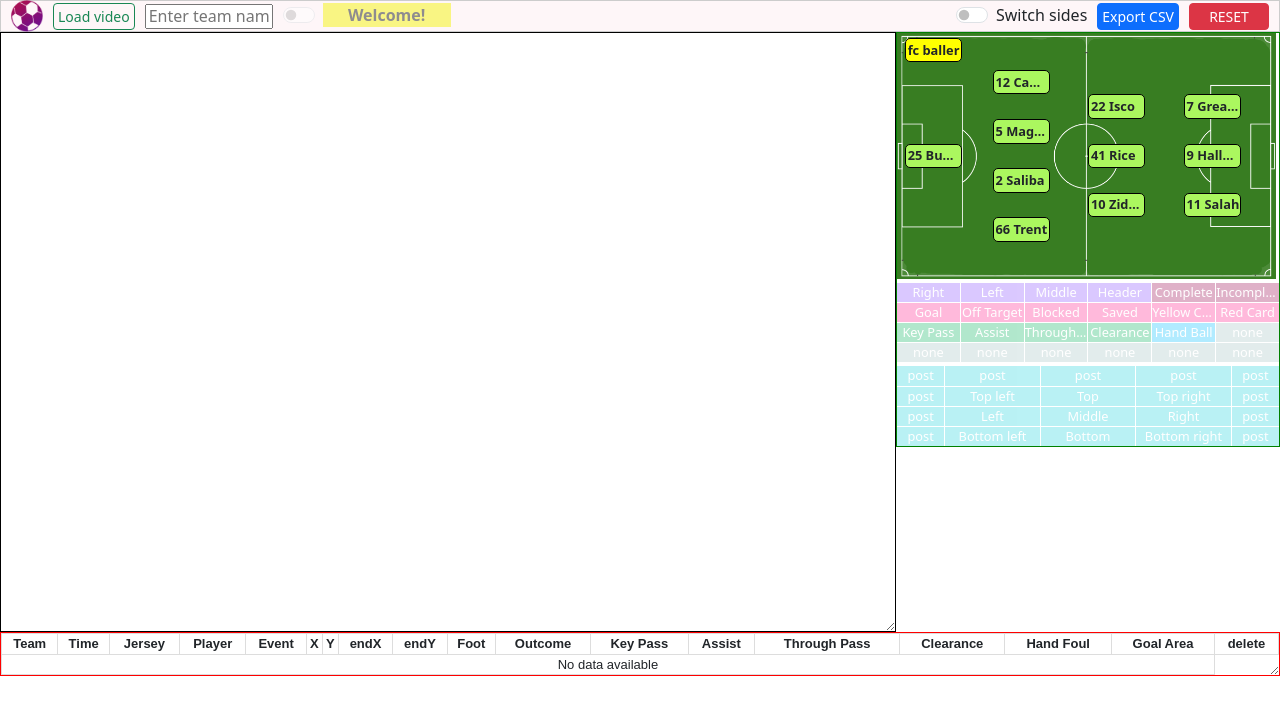
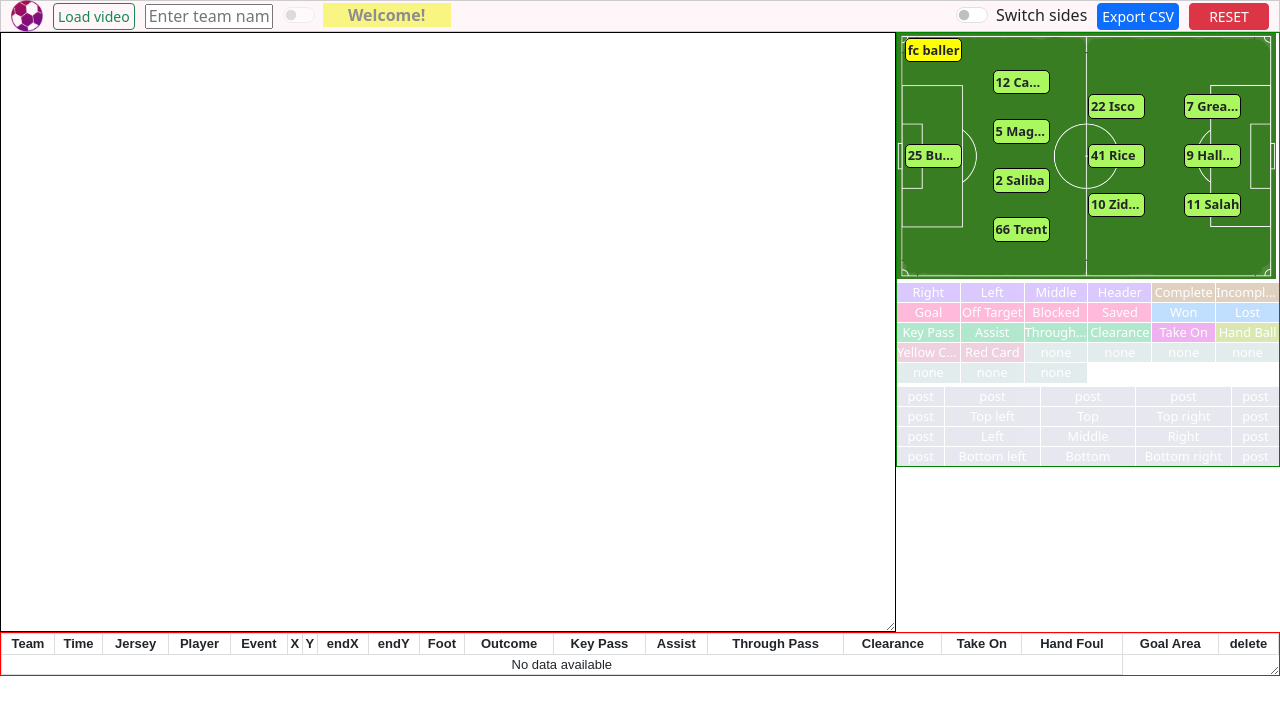
Before and after one commit to abhaykathole10/platform, an Angular app: page /platform/tagger in a window 1280 px wide. Shown: the top 714 px of the page. Built offline with nearby package versions, Linux system fonts and the light colour scheme.

Commit message:
Added offensive and defensive duels removed tackle

```diff
--- a/src/app/events/events.component.html
+++ b/src/app/events/events.component.html
@@ -17,6 +17,7 @@
         <th>Assist</th>
         <th>Through Pass</th>
         <th>Clearance</th>
+        <th>Take On</th>
         <th>Hand Foul</th>
         <th>Goal Area</th>
         <th>delete</th>
@@ -40,6 +41,7 @@
           <td>{{ dataItems[i].subEvents.assist }}</td>
           <td>{{ dataItems[i].subEvents.throughpass }}</td>
           <td>{{ dataItems[i].subEvents.clearance }}</td>
+          <td>{{ dataItems[i].subEvents.takeon }}</td>
           <td>{{ dataItems[i].subEvents.handfoul }}</td>
           <td>{{ dataItems[i].goalArea }}</td>
           <td>
--- a/src/app/models/event-data.model.ts
+++ b/src/app/models/event-data.model.ts
@@ -41,6 +41,7 @@ export interface SubEvents {
   assist: boolean;
   throughpass: boolean;
   clearance: boolean;
+  takeon: boolean;
   handfoul: boolean;
 }
 
--- a/src/app/services/export.service.ts
+++ b/src/app/services/export.service.ts
@@ -29,7 +29,7 @@ export class ExportService {
   private convertToCsv(data: DataItem[]): string {
     // Define the headers for your CSV
     const csvHeader =
-      'Team,Time,Jersey,Player,Event,X,Y,endX,endY,Foot,Outcome,Key Pass,Assist,Through Pass,Clearance,Hand Foul,Goal Area';
+      'Team,Time,Jersey,Player,Event,X,Y,endX,endY,Foot,Outcome,Key Pass,Assist,Through Pass,Clearance,Take On,Hand Foul,Goal Area';
 
     // Map each item in the data array to extract the desired properties
     const csvRows = data.map((item) => {
@@ -58,10 +58,11 @@ export class ExportService {
       const assist = subEvents.assist || '';
       const throughpass = subEvents.throughpass || '';
       const clearance = subEvents.clearance || '';
+      const takeon = subEvents.takeon || '';
       const handfoul = subEvents.handfoul || '';
 
       // Join the extracted properties as a CSV row
-      return `${team},${time},${jersey},${name},${event},${X},${Y},${endX},${endY},${foot},${outcome},${keypass},${assist},${throughpass},${clearance},${handfoul},${goalArea}`;
+      return `${team},${time},${jersey},${name},${event},${X},${Y},${endX},${endY},${foot},${outcome},${keypass},${assist},${throughpass},${clearance},${takeon},${handfoul},${goalArea}`;
     });
 
     // Join the header and rows with newline characters to form the CSV content
--- a/src/app/shared/app.constants.ts
+++ b/src/app/shared/app.constants.ts
@@ -54,18 +54,18 @@ export const ALLSUBTAGS: Subtag[] = [
   {
     type: 'Completion',
     name: 'Complete',
-    category: ['Pass', 'Take On', 'Tackle', 'Long Kick'],
+    category: ['Pass', 'Long Kick'],
     disabled: true,
     clicked: false,
-    bgColor: '#99004d',
+    bgColor: '#996633',
   },
   {
     type: 'Completion',
     name: 'Incomplete',
-    category: ['Pass', 'Take On', 'Tackle', 'Long Kick'],
+    category: ['Pass', 'Long Kick'],
     disabled: true,
     clicked: false,
-    bgColor: '#99004d',
+    bgColor: '#996633',
   },
 
   // OUTCOME
@@ -101,21 +101,23 @@ export const ALLSUBTAGS: Subtag[] = [
     clicked: false,
     bgColor: '#ff1a8c',
   },
+
+  // WON or LOST
   {
     type: 'Outcome',
-    name: 'Yellow Card',
-    category: ['Foul'],
+    name: 'Won',
+    category: ['Offensive Duel', 'Defensive Duel', 'Air Duel', 'LBD'],
     disabled: true,
     clicked: false,
-    bgColor: '#ff1a8c',
+    bgColor: '#3399ff',
   },
   {
     type: 'Outcome',
-    name: 'Red Card',
-    category: ['Foul'],
+    name: 'Lost',
+    category: ['Offensive Duel', 'Defensive Duel', 'Air Duel', 'LBD'],
     disabled: true,
     clicked: false,
-    bgColor: '#ff1a8c',
+    bgColor: '#3399ff',
   },
 
   // KEY PASS (boolean)
@@ -142,7 +144,7 @@ export const ALLSUBTAGS: Subtag[] = [
   {
     type: 'Through Pass',
     name: 'Through Pass',
-    category: ['Pass'],
+    category: ['Pass', 'Long Kick'],
     disabled: true,
     clicked: false,
     bgColor: '#00b359',
@@ -158,6 +160,15 @@ export const ALLSUBTAGS: Subtag[] = [
     bgColor: '#00b359',
   },
 
+  {
+    type: 'Take On',
+    name: 'Take On',
+    category: ['Offensive Duel', 'Defensive Duel'],
+    disabled: true,
+    clicked: false,
+    bgColor: '#cc00cc',
+  },
+
   // HAND FOUL
   {
     type: 'Hand Foul',
@@ -165,7 +176,25 @@ export const ALLSUBTAGS: Subtag[] = [
     category: ['Foul'],
     disabled: true,
     clicked: false,
-    bgColor: '#00bfff',
+    bgColor: '#86b300',
+  },
+
+  // BOOKINGS
+  {
+    type: 'Outcome',
+    name: 'Yellow Card',
+    category: ['Foul'],
+    disabled: true,
+    clicked: false,
+    bgColor: '#cc6699',
+  },
+  {
+    type: 'Outcome',
+    name: 'Red Card',
+    category: ['Foul'],
+    disabled: true,
+    clicked: false,
+    bgColor: '#cc6699',
   },
 
   //other
--- a/src/app/tagger/tagger.component.css
+++ b/src/app/tagger/tagger.component.css
@@ -167,7 +167,7 @@
 }
 
 .goal-grid div {
-  background-color: #1bd3dd;
+  background-color: #b3b3cc;
   color: #fff;
   border: none;
   cursor: pointer;
@@ -180,7 +180,7 @@
 }
 
 .goal-grid div:hover {
-  background-color: #0056b3;
+  background-color: #7575a3;
 }
 
 .disableGoalAreas {
@@ -189,7 +189,7 @@
 }
 
 .goalAreaSelected {
-  background-color: blueviolet !important;
+  background-color: #0056b3 !important;
 }
 
 /* VIDEO PLAYER */
--- a/src/app/tagger/tagger.component.ts
+++ b/src/app/tagger/tagger.component.ts
@@ -191,12 +191,16 @@ export class TaggerComponent {
           case 'F9' + 0: // MUTE is SAVE
             this.currentEvent = 'Save';
             break;
-          case 'ArrowRight' + 0: // < is TAKE ON
-            this.currentEvent = 'Take On';
+          case 'ArrowRight' + 0: // < OFFENSIVE DUEL
+            this.currentEvent = 'Offensive Duel';
             event.preventDefault();
             break;
-          case 'ArrowLeft' + 0: // > is TACKLE
-            this.currentEvent = 'Tackle';
+          case 'ArrowLeft' + 0: // > DEFENSIVE DUEL
+            this.currentEvent = 'Defensive Duel';
+            event.preventDefault();
+            break;
+          case 'ArrowUp' + 0: // ^ is AIR BALL DUEL
+            this.currentEvent = 'Air Duel';
             event.preventDefault();
             break;
           case 'ArrowDown' + 0: // v is LOOSE BALL DUEL
@@ -432,6 +436,7 @@ export class TaggerComponent {
         case 'assist':
         case 'throughpass':
         case 'clearance':
+        case 'takeon':
         case 'handfoul':
           (this.subtagsSelected as any)[subtagType] = !(
             this.subtagsSelected as any
@@ -528,6 +533,7 @@ export class TaggerComponent {
       assist: false,
       throughpass: false,
       clearance: false,
+      takeon: false,
       handfoul: false,
     };
     this.startCoordinates = { x: '', y: '' };
```
